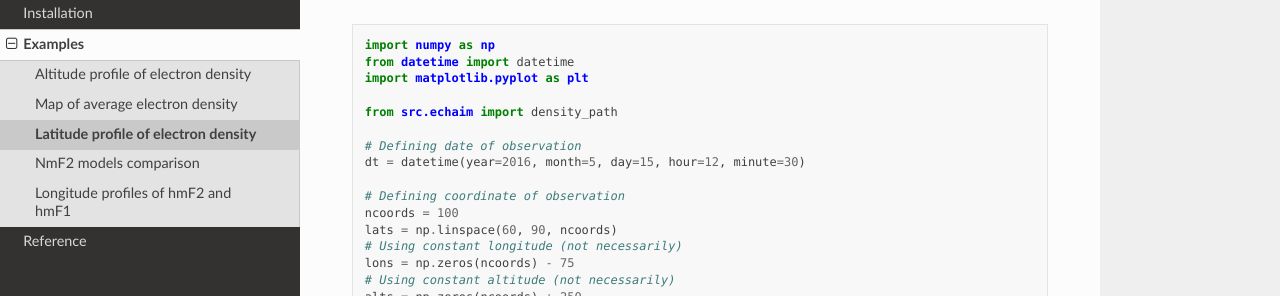
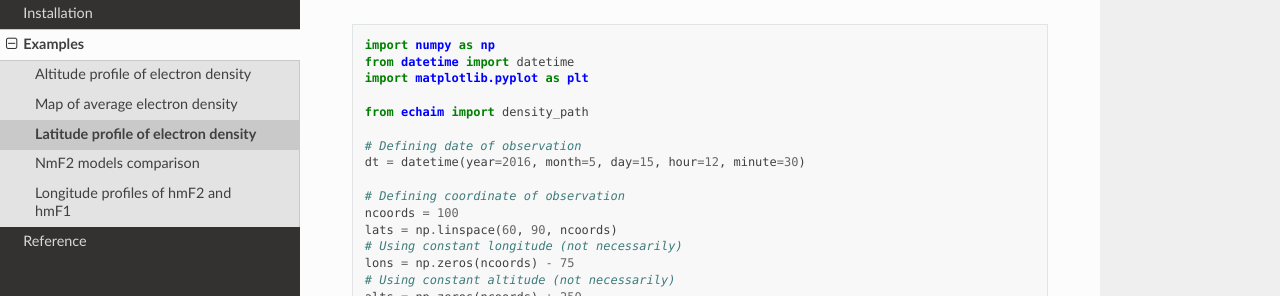
Before and after one commit to MIST-Experiment/echaim, a Sphinx documentation site: the page built from docs/user_guide/dens_path.rst, in a window 1280 px wide and 1250 px high. Shown: the part 136-432 px from the top of the window. Built offline with Sphinx 7.4.7 and the Read the Docs theme 2.0.0, drawn with Linux system fonts in a browser that asks for light colours.

Commit message:
Docs updated

```diff
--- a/docs/user_guide/dens_path.rst
+++ b/docs/user_guide/dens_path.rst
@@ -7,7 +7,7 @@ Latitude profile of electron density
     from datetime import datetime
     import matplotlib.pyplot as plt
 
-    from src.echaim import density_path
+    from echaim import density_path
 
     # Defining date of observation
     dt = datetime(year=2016, month=5, day=15, hour=12, minute=30)
--- a/docs/user_guide/dens_profile1.rst
+++ b/docs/user_guide/dens_profile1.rst
@@ -6,6 +6,7 @@ Altitude profile of electron density
     import numpy as np
     from datetime import datetime
     import matplotlib.pyplot as plt
+
     from echaim import density_profile
 
     # Defining date of observation
--- a/docs/user_guide/hmf21.rst
+++ b/docs/user_guide/hmf21.rst
@@ -7,7 +7,7 @@ Longitude profiles of hmF2 and hmF1
     from datetime import datetime
     import matplotlib.pyplot as plt
 
-    from src.echaim import hmf1, hmf2
+    from echaim import hmf1, hmf2
 
     # Defining date of observation
     dt = datetime(year=2015, month=4, day=9, hour=17, minute=45)
--- a/docs/user_guide/nmf2.rst
+++ b/docs/user_guide/nmf2.rst
@@ -7,7 +7,7 @@ NmF2 models comparison
     from datetime import datetime
     import matplotlib.pyplot as plt
 
-    from src.echaim import nmf2, nmf2_storm
+    from echaim import nmf2, nmf2_storm
 
     # Defining date of observation
     dt = datetime(year=2016, month=5, day=15, hour=12, minute=30)
```
